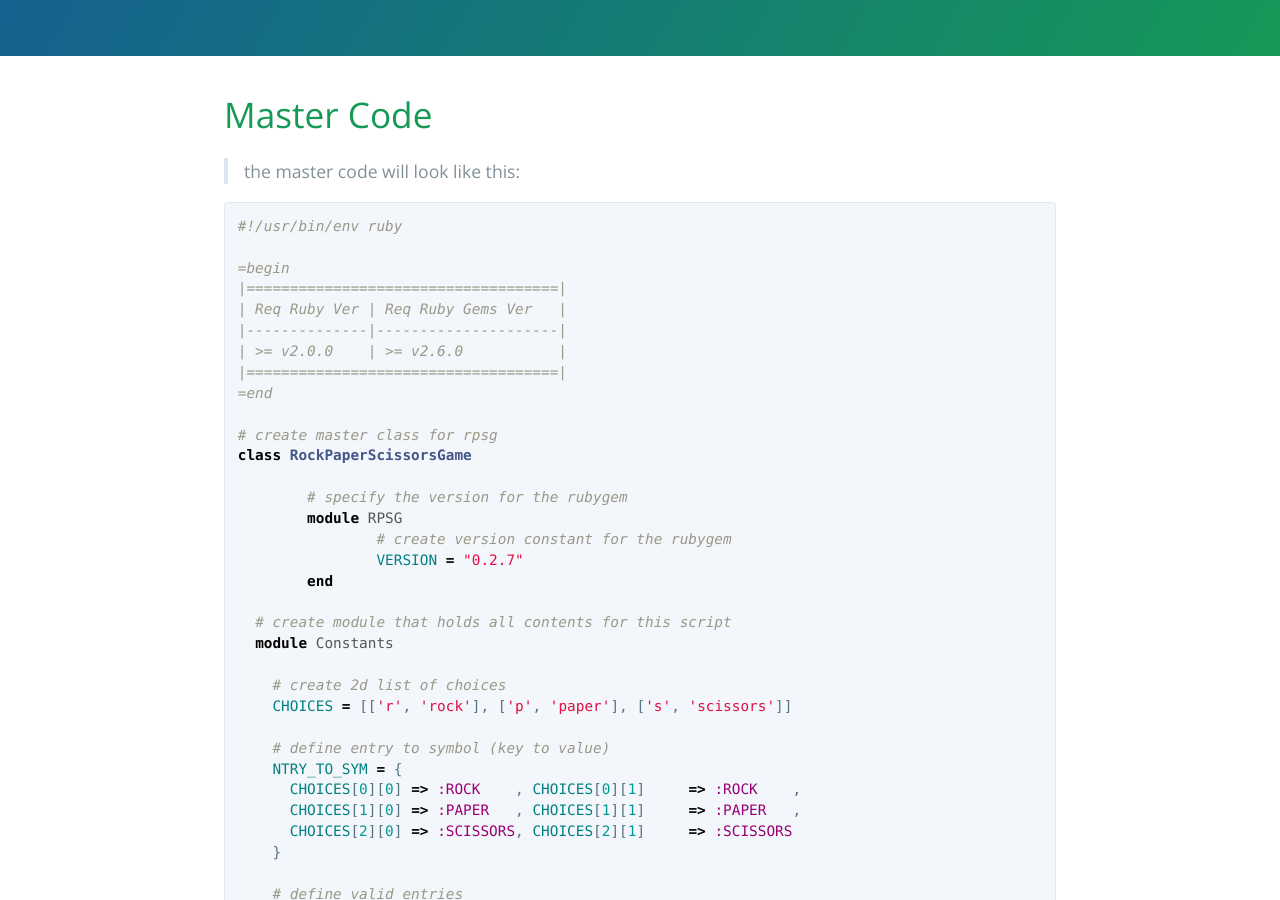
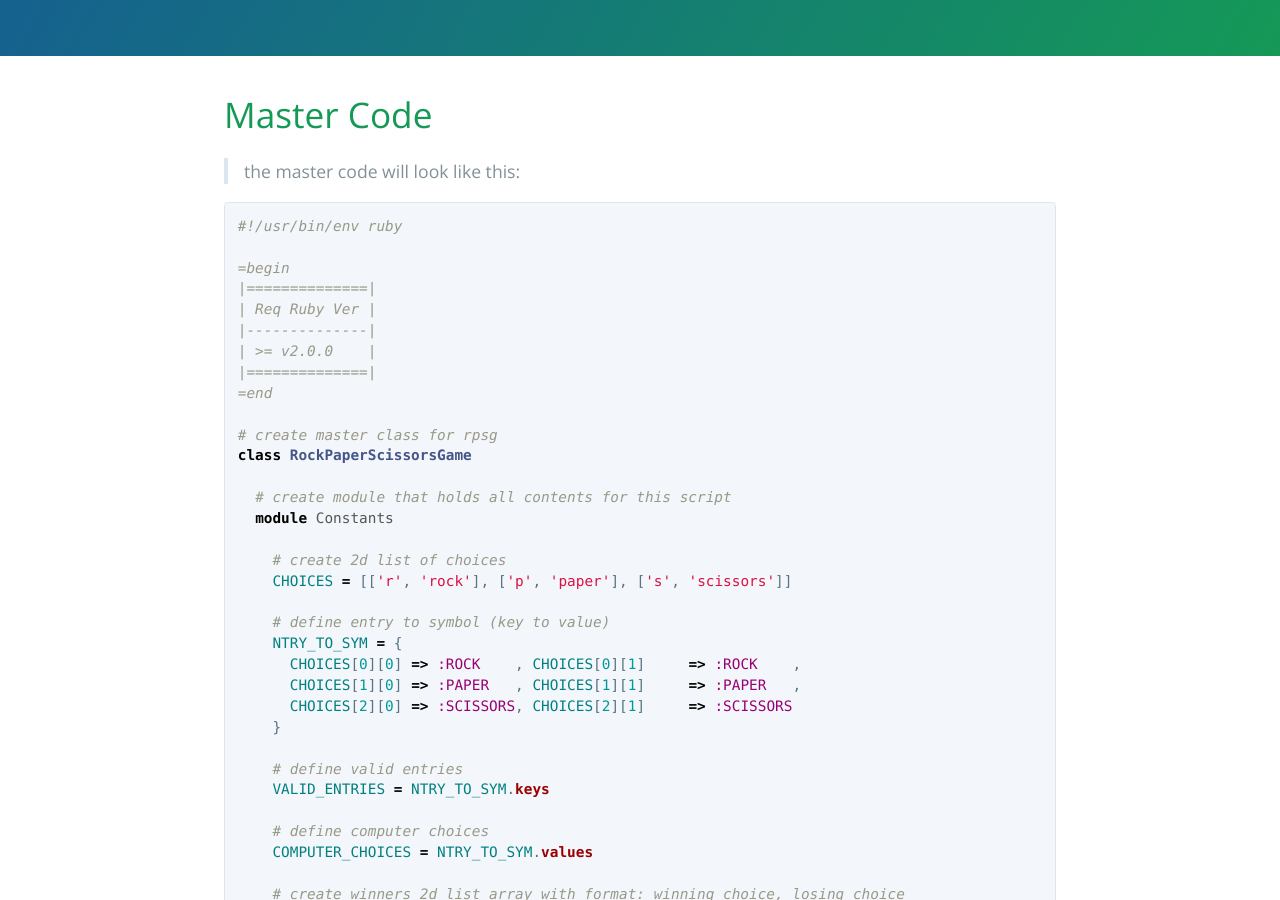
Before and after one commit to bag3318/RPSG, a Jekyll site: the page built from docs/code.md, in a window 1280 px wide and 900 px high, scrolled down 393 px. Built offline with Jekyll 4.4.1, drawn with Linux system fonts in a browser that asks for light colours; our own code applies the rules of GitHub Pages for plain Markdown files.

Commit message:
update code base docs

```diff
--- a/docs/_config.yml
+++ b/docs/_config.yml
@@ -3,6 +3,7 @@ description: A Ruby Programmed Rock Paper Scissors Game
 show_downloads: true
 google_analytics: false
 theme: jekyll-theme-cayman # important
+url: "https://bag3318.github.io/RPSG"
 repository: "bag3318/RPSG"
 port: 1988
 include:
--- a/docs/code.md
+++ b/docs/code.md
@@ -12,21 +12,15 @@ tite: "Master Code"
 #!/usr/bin/env ruby
 
 =begin
-|====================================|
-| Req Ruby Ver | Req Ruby Gems Ver   |
-|--------------|---------------------|
-| >= v2.0.0    | >= v2.6.0           |
-|====================================|
+|==============|
+| Req Ruby Ver |
+|--------------|
+| >= v2.0.0    |
+|==============|
 =end
 
 # create master class for rpsg
 class RockPaperScissorsGame
-
-	# specify the version for the rubygem
-	module RPSG
-		# create version constant for the rubygem
-		VERSION = "0.2.7"
-	end
 
   # create module that holds all contents for this script
   module Constants
--- a/lib/rpsg/version.rb
+++ b/lib/rpsg/version.rb
@@ -1,5 +1,5 @@
 # specify the version for the rubygem
 module RPSG
 	# create version constant for the rubygem
-	VERSION = "0.2.7"
+	VERSION = "0.2.8"
 end
```
Also changed, not shown: rpsg.gemspec, 8 other files.
